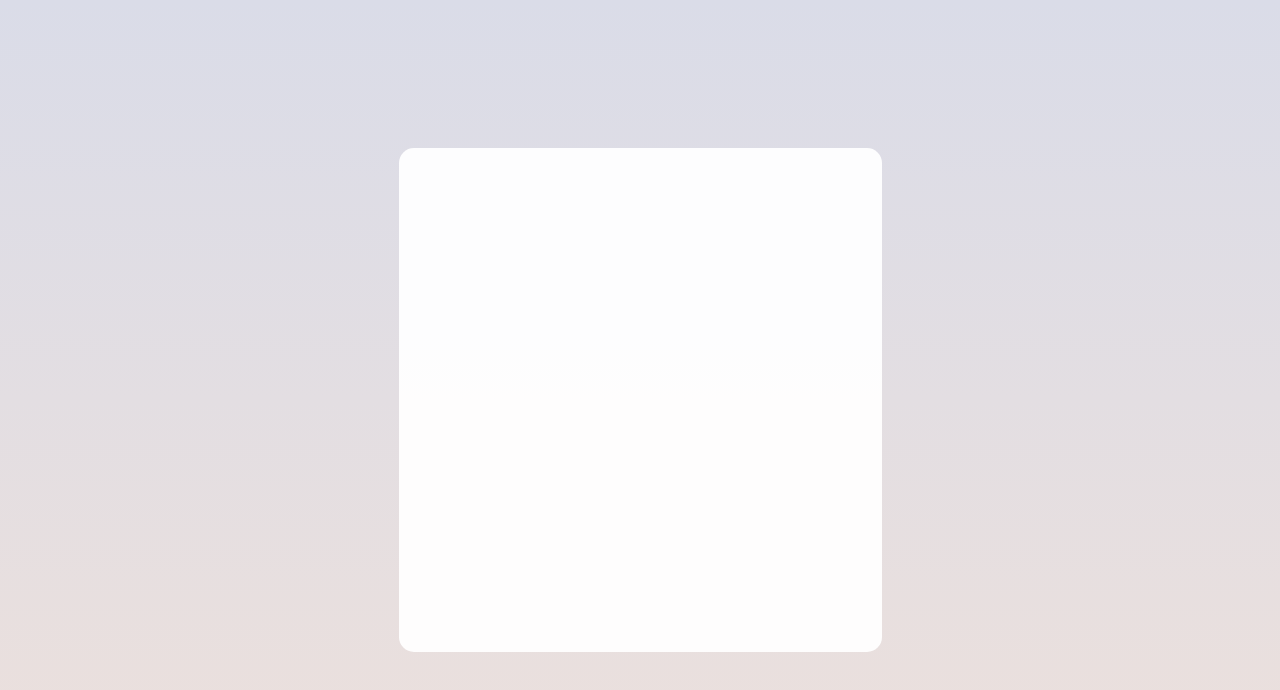
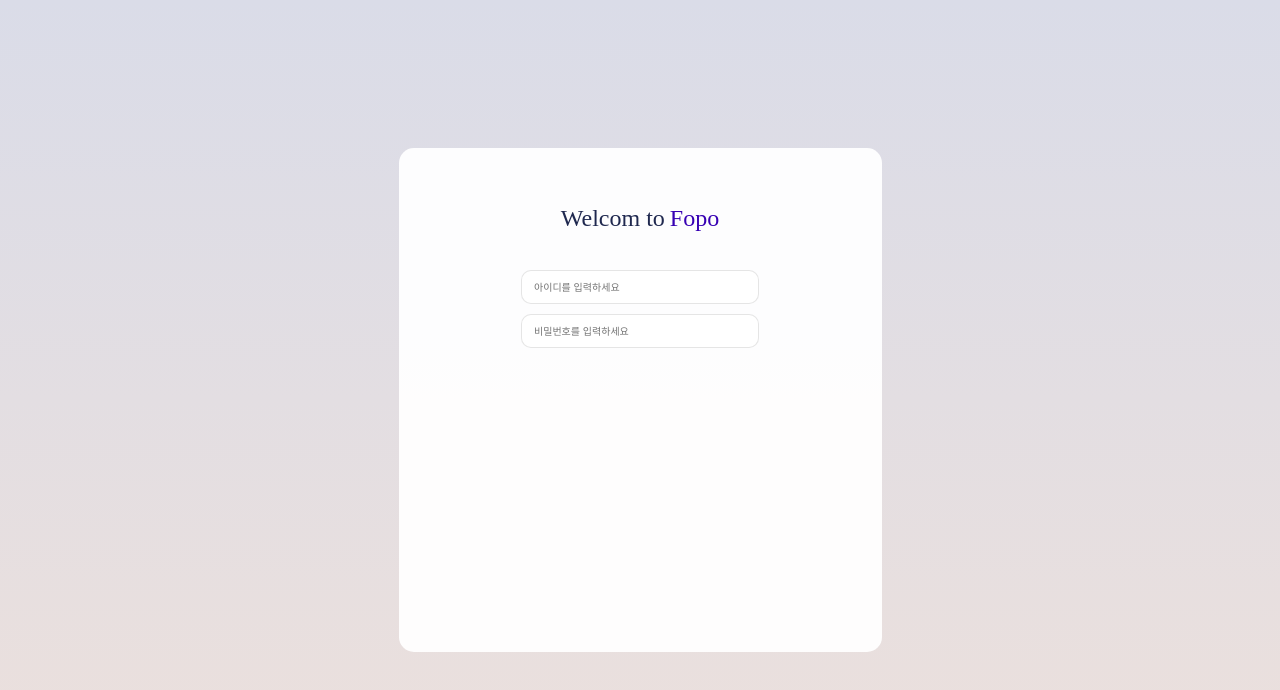
Before and after one commit to Deep-Caffeine/Front, a Next.js app: page / in a window 1280 px wide. Shown: the top 690 px of the page. Built offline with nearby package versions, Linux system fonts and the light colour scheme.

Commit message:
[Feat] 로그인 페이지 useLogin 훅 생성 및 onChange함수 생성, jotai를 통한 인풋 상태값 전역관리 구현

```diff
--- a/package.json
+++ b/package.json
@@ -18,6 +18,7 @@
     "eslint": "8.47.0",
     "eslint-config-next": "13.4.16",
     "jest": "^29.6.2",
+    "jotai": "^2.3.1",
     "next": "13.4.16",
     "react": "18.2.0",
     "react-dom": "18.2.0",
--- a/src/app/atoms/Input.tsx
+++ b/src/app/atoms/Input.tsx
@@ -1,23 +1,21 @@
 /** @jsxImportSource @emotion/react */
 import React from 'react';
-import { css } from '@emotion/react';
+import { BaseTypes } from '../tpyes/common';
 
-export interface InputProps {
+
+export interface InputProps extends BaseTypes{
     onChange: (event: React.ChangeEvent<HTMLInputElement>) => void;
-    value:string;
+    value?:string;
     placeholder?:string;
     disabled?:boolean;
+    width: number;
+    height: number;
 }
 
-const InputStyle = css` //임시
-  width: 26px;
-`;
-
-
-export default function TextInput({ onChange, value, placeholder = '', disabled = false }: InputProps) {
+export default function TextInput({ onChange, value, placeholder, disabled, width, height }: InputProps) {
     return(
         <input
-            css={InputStyle}
+            css={InputStyle(width, height)}
             onChange={onChange}
             value={value}
             placeholder={placeholder}
@@ -26,3 +24,12 @@ export default function TextInput({ onChange, value, placeholder = '', disabled
         />
     )
 }
+
+const InputStyle = (width:number, height:number) => ({
+    width: `${width}px`,
+    height: `${height}px`,
+    padding: "12px",
+    borderRadius: "10px",
+    border: "1px solid rgba(0, 0, 0, 0.10)",
+    fontSize: "10px"
+})
--- /dev/null
+++ b/src/app/atoms/Label.tsx
@@ -0,0 +1,10 @@
+/** @jsxImportSource @emotion/react */
+import { BaseTypes } from "@/app/tpyes/common";
+
+export default function Label({children, ...props}:BaseTypes){
+    return(
+        <p {...props}>
+            {children}
+        </p>
+    );
+}
--- a/src/app/organisms/userForm/intex.tsx
+++ b/src/app/organisms/userForm/intex.tsx
@@ -1,13 +1,16 @@
 /** @jsxImportSource @emotion/react */
+import { Provider } from 'jotai'
 import Box from "../../atoms/Box";
 import Login from "./login";
 import { flexColumnCentering } from "@/app/styles/flex";
 
 export default function UserForm(){
     return(
-        <Box css={wrapperStyle}>
-            <Login/>
-        </Box>
+        <Provider>
+            <Box css={wrapperStyle}>
+                <Login/>
+            </Box>
+        </Provider>
     );
 }
 
--- /dev/null
+++ b/src/app/organisms/userForm/login/JAtom.ts
@@ -0,0 +1,6 @@
+import { atom } from "jotai";
+
+export const AccountInfo = atom({
+    id : "",
+    password : "",
+})
--- a/src/app/organisms/userForm/login/index.tsx
+++ b/src/app/organisms/userForm/login/index.tsx
@@ -1,10 +1,36 @@
 /** @jsxImportSource @emotion/react */
 import Box from "../../../atoms/Box";
+import Label from "../../../atoms/Label";
+import TextInput from "@/app/atoms/Input";
+import useLogin from "./useLogin";
+import { flexRowCentering, flexColumnCentering } from "@/app/styles/flex";
 
 export default function Login(){
+
+    const { handleId, handlePw } = useLogin()
+
     return(
         <Box css={wrapperStyle}>
-
+            <Box css={headerStyle}>
+                <Label css={welcomeTextStyle}>Welcom to</Label>
+                <Label css={fofoTextStyle}>Fopo</Label>
+            </Box>
+            <Box css={inputBoxStyle}>
+                <TextInput
+                    onChange={(e) => {handleId(e)}}
+                    placeholder="아이디를 입력하세요"
+                    disabled={false}
+                    width={212}
+                    height={8}
+                />
+                <TextInput
+                    onChange={(e) => {handlePw(e)}}
+                    placeholder="비밀번호를 입력하세요"
+                    disabled={false}
+                    width={212}
+                    height={8}
+                />
+            </Box>
         </Box>
     );
 }
@@ -15,3 +41,37 @@ const wrapperStyle = {
     borderRadius: "15px",
     backgroundColor: "rgba(255, 255, 255, 0.95)"
 }
+
+const headerStyle = {
+    marginTop: "52px",
+    ...flexRowCentering,
+}
+
+const welcomeTextStyle = {
+    marginRight: "5px",
+    color: "#1F284F",
+    fontFamily: "Poppins",
+    fontSize: "24px",
+    fontStyle: "normal",
+    fontWeight: "500",
+    lineHeight: "36px",
+}
+
+const fofoTextStyle = {
+    color: "#3700B3",
+    fontFamily: "Poppins",
+    fontSize: "24px",
+    fontStyle: "normal",
+    fontWeight: "500",
+    lineHeight: "36px",
+}
+
+const inputBoxStyle = {
+    marginTop: "34px",
+    ...flexColumnCentering,
+    gap: "10px"
+}
+
+const inputStyle = {
+    padding : "12px",
+}
--- /dev/null
+++ b/src/app/organisms/userForm/login/useLogin.ts
@@ -0,0 +1,27 @@
+import { useAtom } from "jotai/react"
+import { AccountInfo } from './JAtom';
+
+export default function useLogin(){
+    const [accountInfo, setAccountInfo] = useAtom(AccountInfo)
+
+    const handleId = (e: React.ChangeEvent<HTMLInputElement>) => {
+        const newData = {
+            ...accountInfo,
+            id : e.toString(),
+        }
+        setAccountInfo(newData)
+    }
+
+    const handlePw = (e: React.ChangeEvent<HTMLInputElement>) => {
+        const newData = {
+            ...accountInfo,
+            password : e.toString(),
+        }
+        setAccountInfo(newData)
+    }
+
+    return{
+        handleId,
+        handlePw,
+    }
+}
--- a/src/app/styles/flex.tsx
+++ b/src/app/styles/flex.tsx
@@ -1,6 +1,6 @@
 export const flexRowCentering = {
     display: "flex",
-    flexDirection: "row",
+    flexDirection: "row" as const,
     justifyContent: "center",
     alignItems: "center",
 }
```
Also changed, not shown: 1 other file (tests, documents, lock files or other folders).
